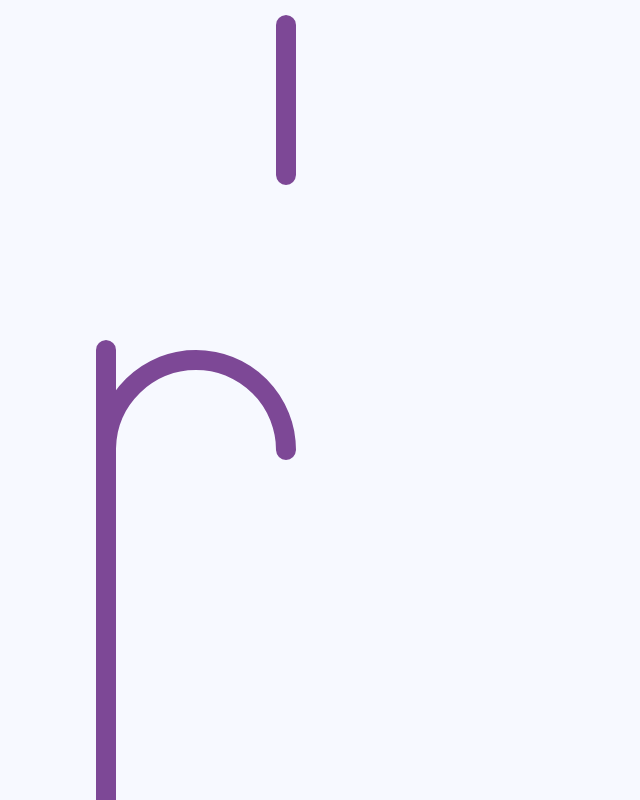
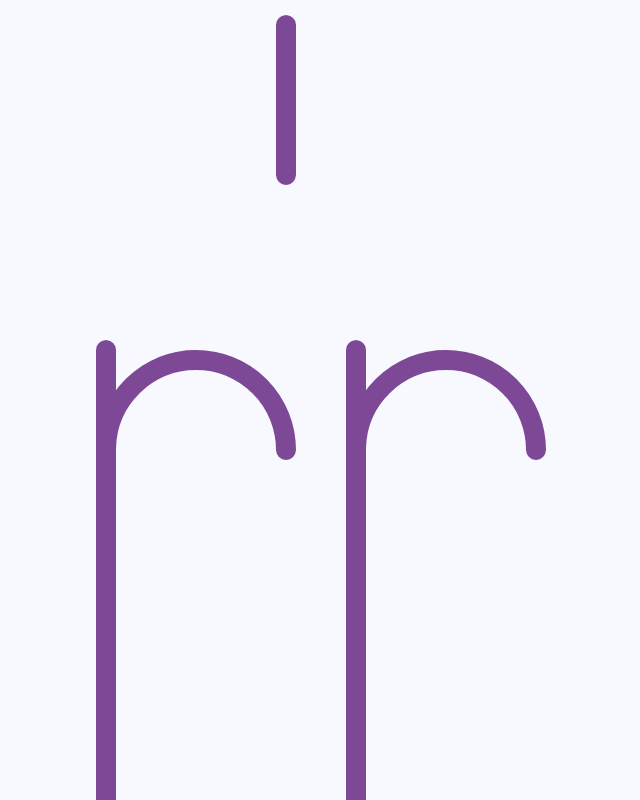
Before and after one commit to AlbertLucianto/portfolio, a Vue app: page /#/ in a window 1280 px wide. Shown: the whole page, without its empty margins (294-934 px from the left). Built offline with nearby package versions, Linux system fonts and the light colour scheme.

Commit message:
add i letter

```diff
--- a/src/components/Greeting.vue
+++ b/src/components/Greeting.vue
@@ -1,11 +1,17 @@
 <template>
   <div class="canvas">
-      <svg class="hi-container">
+      <svg class="h-container">
         <circle cx="100" :cy="hCurveStart" r="90" class="line h-curve">
         </circle>
         <line x1="190" :y1="hLineRightStart" x2="190" :y2="hLineRightEnd" class="line h-right">
         </line>
         <line x1="10" y1="0" x2="10" :y2="hLineLeftEnd" class="line h-left">
+        </line>
+      </svg>
+      <svg class="h-container">
+        <circle cx="100" :cy="hCurveStart" r="90" class="line h-curve">
+        </circle>
+        <line x1="10" y1="0" x2="10" :y2="iLineEnd" class="line i-left">
         </line>
       </svg>
   </div>
@@ -32,6 +38,9 @@ export default {
     hLineRightStart() {
       return window.innerHeight - 25;
     },
+    iLineEnd() {
+      return window.innerHeight - 150;
+    },
   },
 };
 </script>
@@ -44,8 +53,8 @@ export default {
   top: 0;
   left: 0;
   background: #F7F9FF;
-  .hi-container {
-    width: 500px;
+  .h-container {
+    width: 250px;
     height: 100%;
     margin: auto;
     .line {
@@ -68,6 +77,10 @@ export default {
       }
       &.h-left {
         animation: h-left 1s forwards ease-out;
+        transform: scaleY(-1) translateY(500px);
+      }
+      &.i-left {
+        animation: i-left 1s forwards ease-out;
         transform: scaleY(-1) translateY(500px);
       }
     }
@@ -103,4 +116,14 @@ export default {
     transform: scaleY(-1) translateY(0);
   }
 }
+
+@keyframes i-left {
+  0% {
+    stroke-dasharray: 1000, 0;
+  }
+  100% {
+    stroke-dasharray: 450, 1000;
+    transform: scaleY(-1) translateY(0);
+  }
+}
 </style>
```
